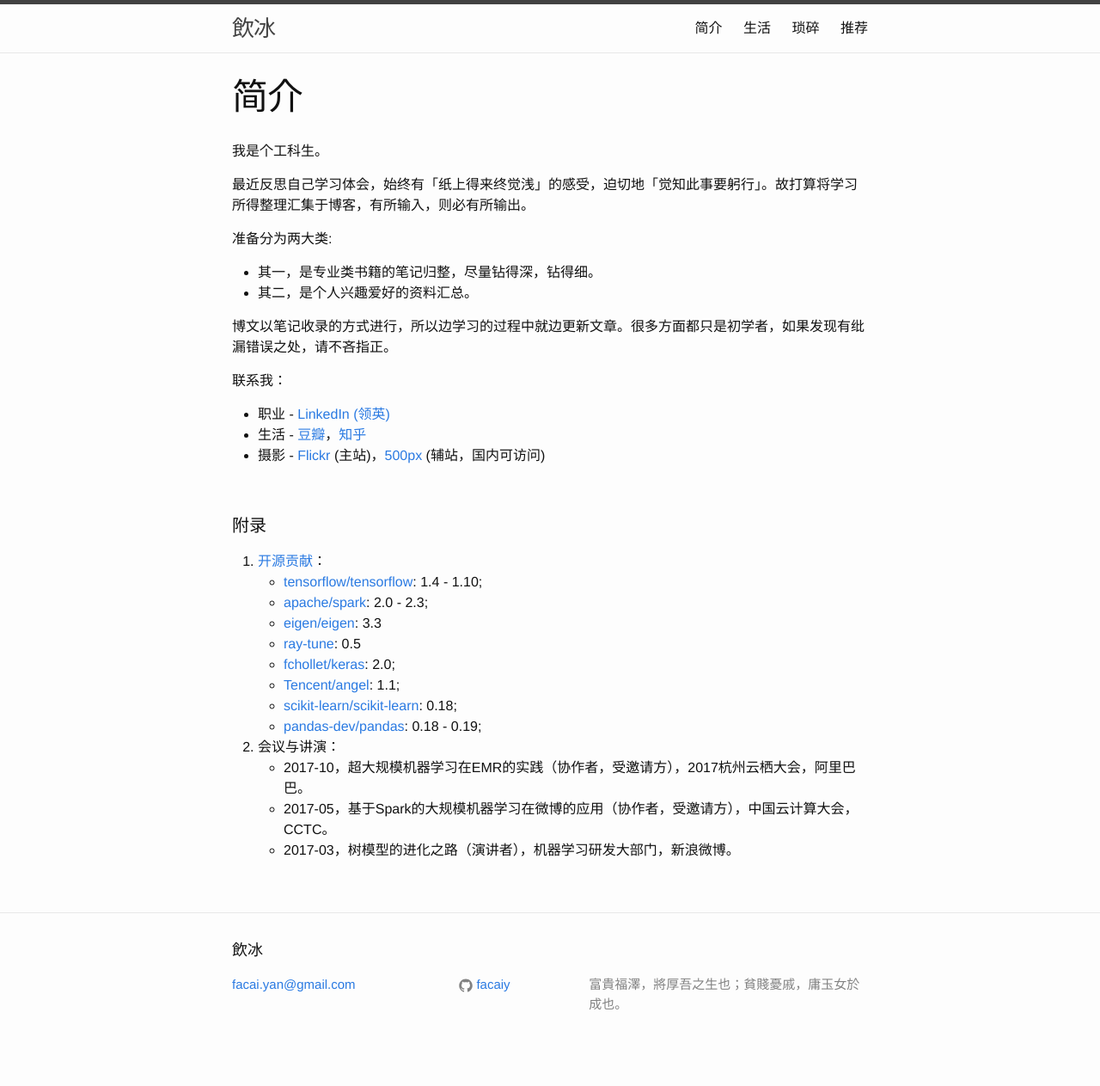
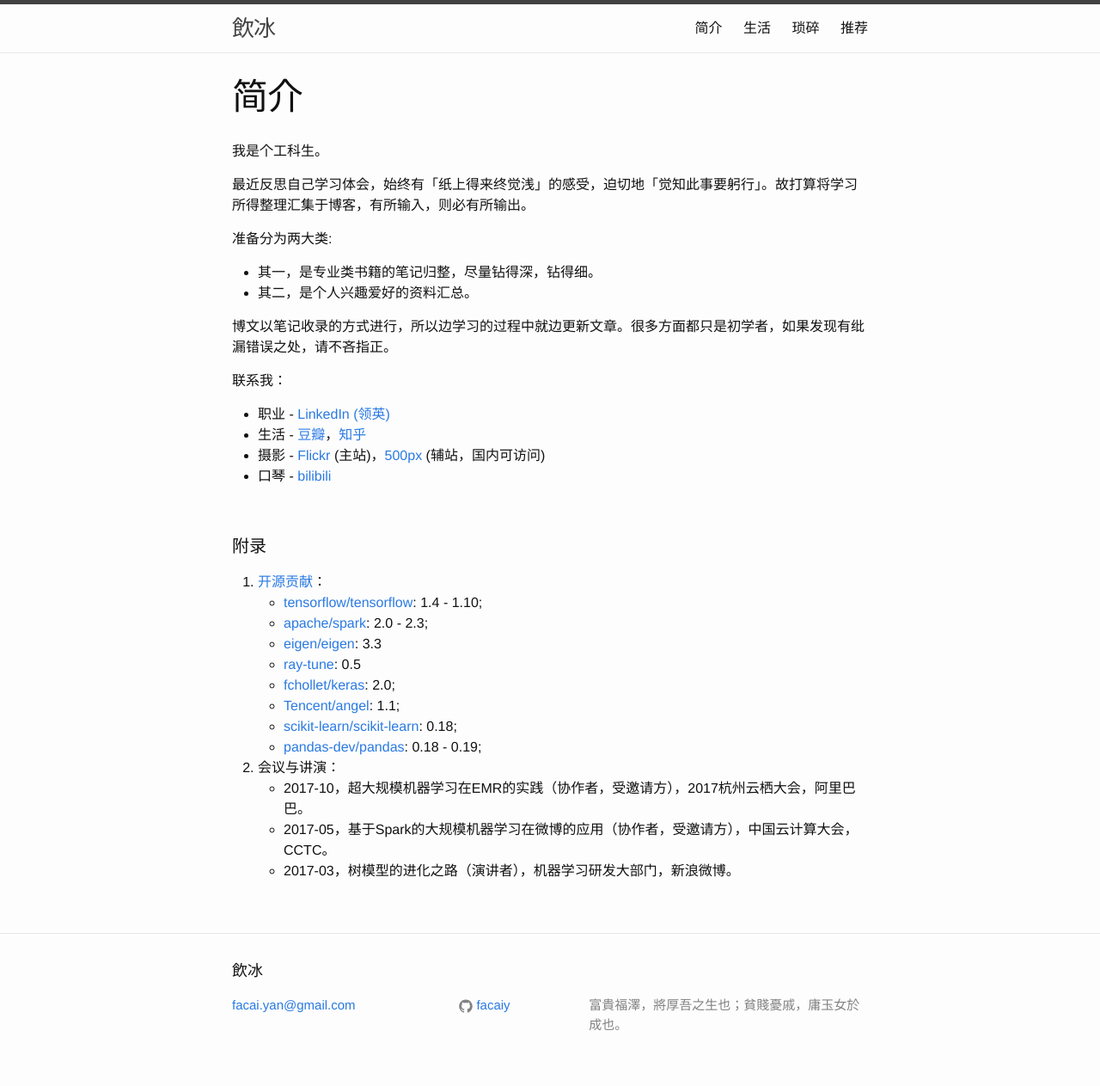
Before and after one commit to facaiy/facaiy.github.io, a Jekyll site: the page built from about.md, in a window 1280 px wide. Shown: the whole page at 86% size. Built offline with Jekyll 4.4.1, drawn with Linux system fonts in a browser that asks for light colours; comment, search, counter and statistics services are not loaded; before the commit the page ends 1239 px from its top, so only the background shows below that.

Commit message:
增加口琴链接

```diff
--- a/about.md
+++ b/about.md
@@ -20,6 +20,7 @@ permalink: /about/
 + 职业 - [LinkedIn (领英)](https://www.linkedin.com/in/facaiy)
 + 生活 - [豆瓣](https://www.douban.com/people/facaiy/)，[知乎](https://www.zhihu.com/people/facaiy/)
 + 摄影 - [Flickr](https://www.flickr.com/photos/facaiy/) (主站)，[500px](https://500px.me/facaiy) (辅站，国内可访问)
++ 口琴 - [bilibili](https://www.bilibili.com/audio/am28311305)
 
 
 <br/>
```
